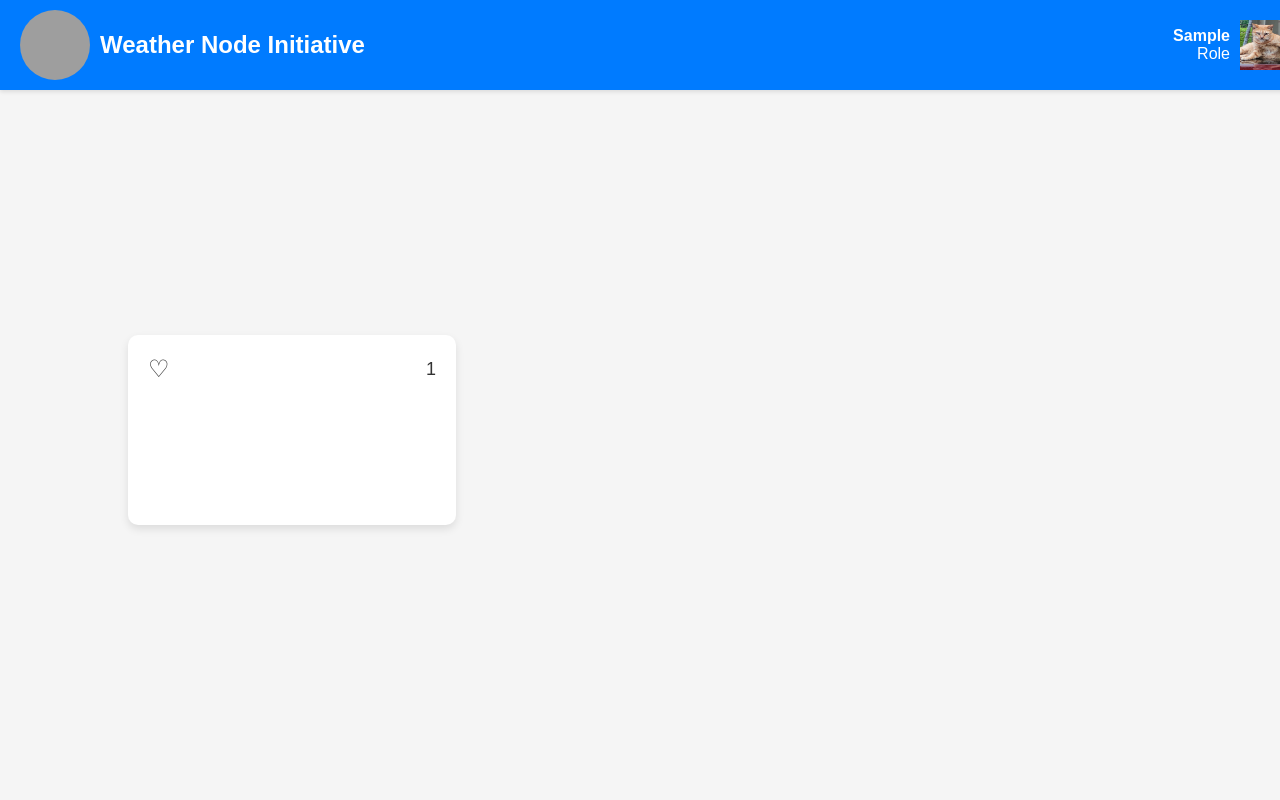
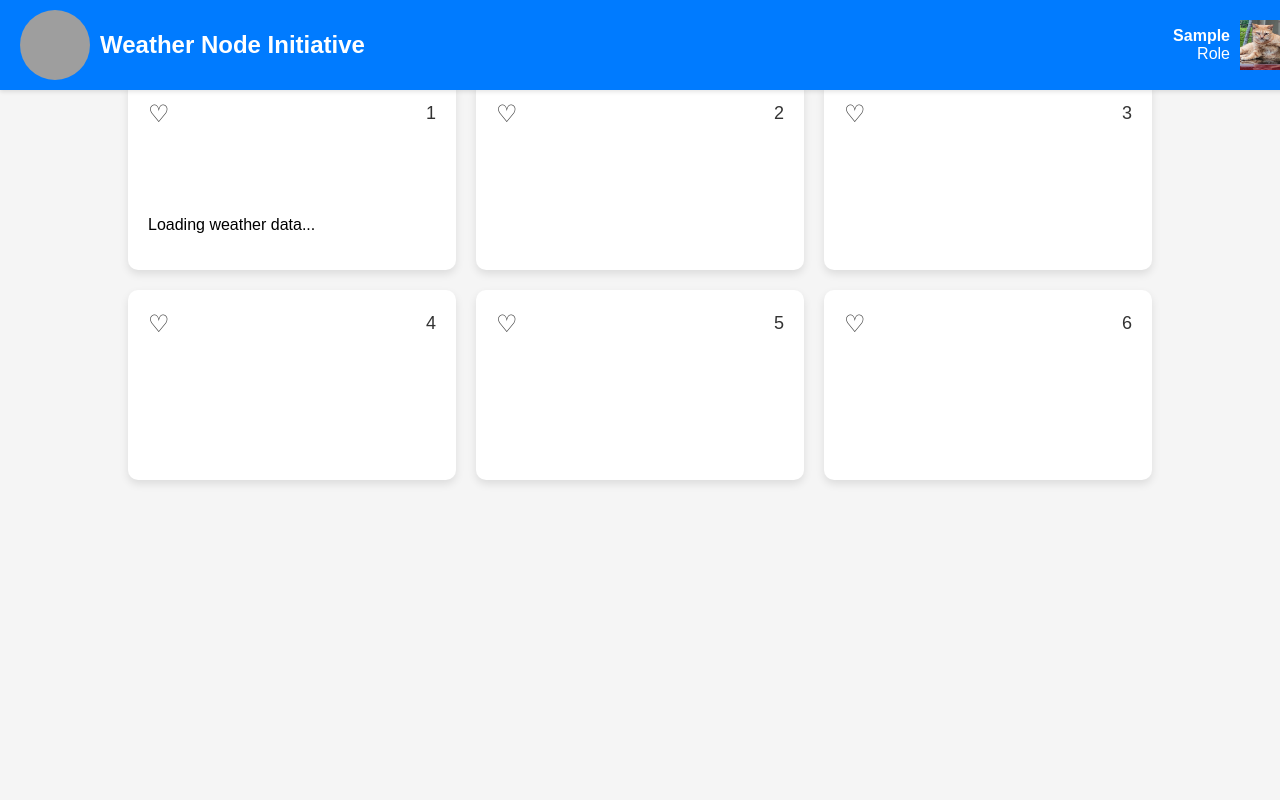
Before and after one commit to MajikJoker/Weather-Node-Initiative, a Flask app: page /loggedhome in a window 1280 px wide. Run offline with Flask 2, Linux system fonts and the light colour scheme; the visitor is signed in with stand-in values (Sample User, id 1); a database or web service that is not in the repository returns one stand-in record (values such as "Sample title"); grey boxes are pictures that could not be loaded.

Commit message:
Update loggedhome.html

```diff
--- a/templates/loggedhome.html
+++ b/templates/loggedhome.html
@@ -37,10 +37,111 @@
             </div>
         </div>
     </div>
+    <h1>Welcome {{ first_name }}!</h1>
 
-    <div class="main-content">
-        <div class="dashboard">
-            <div class="card" id="weather-card">
-                <div class="card-header">
-                    <span class="heart">♡</span>
-                    <span class="number">1</span
+    <div class="dashboard">
+        <div class="card" id="weather-card">
+            <div class="card-header">
+                <span class="heart">♡</span>
+                <span class="number">1</span>
+            </div>
+            <div class="weather-info">
+                <p>Loading weather data...</p>
+            </div>
+        </div>
+        <div class="card">
+            <div class="card-header">
+                <span class="heart">♡</span>
+                <span class="number">2</span>
+            </div>
+        </div>
+        <div class="card">
+            <div class="card-header">
+                <span class="heart">♡</span>
+                <span class="number">3</span>
+            </div>
+        </div>
+        <div class="card">
+            <div class="card-header">
+                <span class="heart">♡</span>
+                <span class="number">4</span>
+            </div>
+        </div>
+        <div class="card">
+            <div class="card-header">
+                <span class="heart">♡</span>
+                <span class="number">5</span>
+            </div>
+        </div>
+        <div class="card">
+            <div class="card-header">
+                <span class="heart">♡</span>
+                <span class="number">6</span>
+            </div>
+        </div>
+    </div>
+
+    <script>
+        const apiKey = "827db554784d6d5cd704af90e92577b4";
+        const weatherCard = document.getElementById("weather-card").querySelector(".weather-info");
+
+        function toggleDropdown() {
+            var dropdown = document.getElementById("dropdown");
+            dropdown.style.display = dropdown.style.display === "block" ? "none" : "block";
+        }
+
+        function getLocation() {
+            if (navigator.geolocation) {
+                navigator.geolocation.getCurrentPosition(showPosition, showError);
+            } else {
+                weatherCard.innerHTML = "Geolocation is not supported by this browser.";
+            }
+        }
+
+        function showPosition(position) {
+            const latitude = position.coords.latitude;
+            const longitude = position.coords.longitude;
+            fetchWeatherData(latitude, longitude);
+        }
+
+        function showError(error) {
+            switch (error.code) {
+                case error.PERMISSION_DENIED:
+                    weatherCard.innerHTML = "User denied the request for Geolocation."
+                    break;
+                case error.POSITION_UNAVAILABLE:
+                    weatherCard.innerHTML = "Location information is unavailable."
+                    break;
+                case error.TIMEOUT:
+                    weatherCard.innerHTML = "The request to get user location timed out."
+                    break;
+                case error.UNKNOWN_ERROR:
+                    weatherCard.innerHTML = "An unknown error occurred."
+                    break;
+            }
+        }
+
+        function fetchWeatherData(latitude, longitude) {
+            const url = `https://api.openweathermap.org/data/2.5/weather?lat=${latitude}&lon=${longitude}&appid=${apiKey}&units=metric`;
+
+            fetch(url)
+                .then(response => response.json())
+                .then(data => {
+                    weatherCard.innerHTML = `
+                        <p>Temperature: ${data.main.temp} °C</p>
+                        <p>Weather: ${data.weather[0].description}</p>
+                        <p>Location: ${data.name}</p>
+                    `;
+                })
+                .catch(error => {
+                    weatherCard.innerHTML = "Error fetching weather data.";
+                    console.error("Error fetching weather data:", error);
+                });
+        }
+
+        // Call getLocation when the page loads
+        window.onload = getLocation;
+    </script>
+</body>
+
+</html>
```
